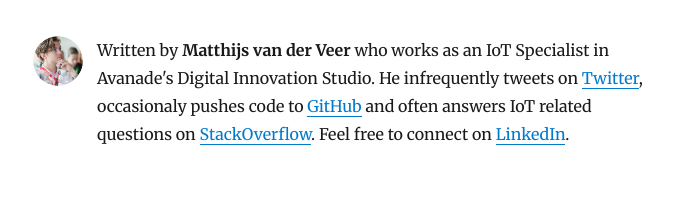
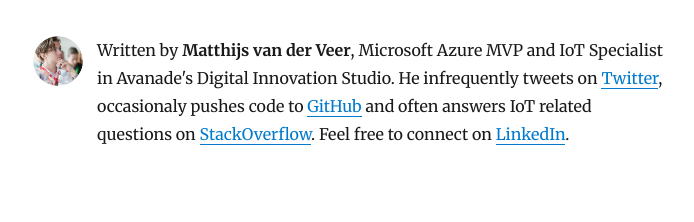
Before and after one commit to MatthijsvdVeer/vanderveer.io, a Gatsby site: page / in a window 1280 px wide. Shown: the part 188-410 px from the top of the page, without its empty margins (292-986 px from the left). Built offline with nearby package versions, Linux system fonts and the light colour scheme; Gatsby itself is replaced by a stand-in of ours; some packages are replaced by stand-ins of ours.

Commit message:
Changed author bio

```diff
--- a/gatsby-config.js
+++ b/gatsby-config.js
@@ -3,7 +3,7 @@ module.exports = {
     title: `Matthijs van der Veer's Blog`,
     author: {
       name: `Matthijs van der Veer`,
-      summary: `who works as an IoT Specialist in Avanade's Digital Innovation Studio.`,
+      summary: `, Microsoft Azure MVP and IoT Specialist in Avanade's Digital Innovation Studio.`,
     },
     description: `A blog by Matthijs van der Veer on Internet of Things, Microsoft Technology and gadgets.`,
     siteUrl: `https://www.vanderveer.io/`,
--- a/src/components/bio.js
+++ b/src/components/bio.js
@@ -60,7 +60,7 @@ const Bio = () => {
         }}
       />
       <p>
-        Written by <strong>{author.name}</strong> {author.summary}
+        Written by <strong>{author.name}</strong>{author.summary}
         {` `}
         He infrequently tweets on <a href={social.twitter}>Twitter</a>,
         occasionaly pushes code to <a href={social.github}>GitHub</a> and often answers IoT related
```
